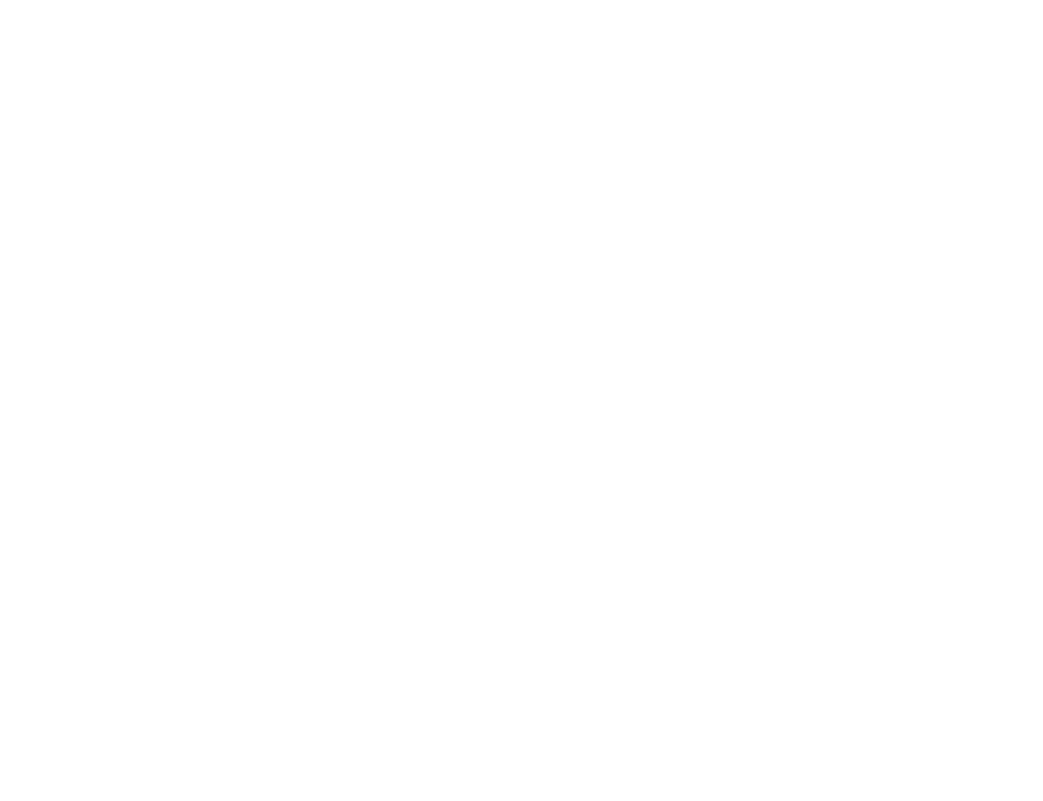
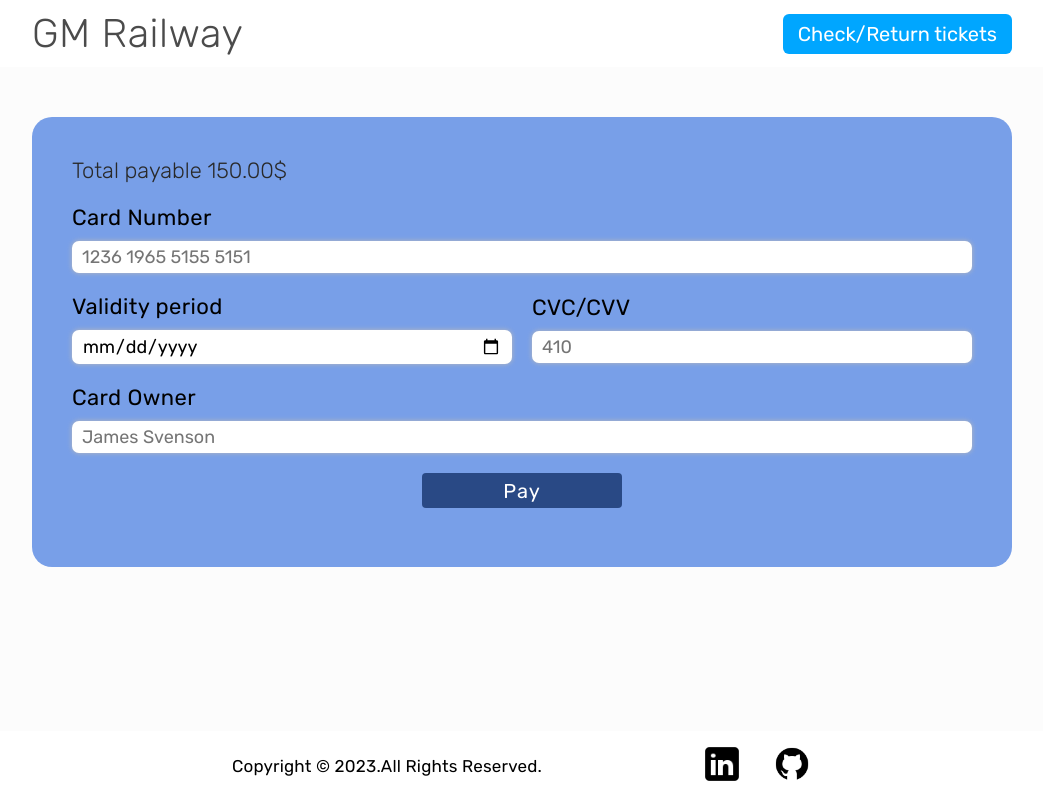
Before and after one commit to MindiashviliGiorgi/gm-railway, an Angular app: page /debitRegistration in a window 1280 px wide. Before the commit this address led to /. Shown: the whole page, without its empty margins (118-1161 px from the left). Built offline with nearby package versions, Linux system fonts and the light colour scheme.

Commit message:
cardDesignDone

```diff
--- a/src/app/app-routing.module.ts
+++ b/src/app/app-routing.module.ts
@@ -3,6 +3,7 @@ import { RouterModule, Routes } from '@angular/router';
 import { HomePageComponent } from './home-page/home-page.component';
 import { RailListPageComponent } from './rail-list-page/rail-list-page.component';
 import { PassengersDataPageComponent } from './passengers-data-page/passengers-data-page.component';
+import { DebitRegistrationPageComponent } from './debit-registration-page/debit-registration-page.component';
 
 const routes: Routes = [
   {
@@ -16,6 +17,10 @@ const routes: Routes = [
   {
     path : 'passengersData',
     component : PassengersDataPageComponent
+  },
+  {
+    path : 'debitRegistration',
+    component : DebitRegistrationPageComponent
   }
 ];
 
--- a/src/app/app.module.ts
+++ b/src/app/app.module.ts
@@ -12,6 +12,7 @@ import { FormsModule, ReactiveFormsModule } from '@angular/forms';
 import { RailListPageComponent } from './rail-list-page/rail-list-page.component';
 import { HttpClientModule } from '@angular/common/http';
 import { PassengersDataPageComponent } from './passengers-data-page/passengers-data-page.component';
+import { DebitRegistrationPageComponent } from './debit-registration-page/debit-registration-page.component';
 
 @NgModule({
   declarations: [
@@ -22,7 +23,8 @@ import { PassengersDataPageComponent } from './passengers-data-page/passengers-d
     HomePageDecorationComponent,
     FooterComponent,
     RailListPageComponent,
-    PassengersDataPageComponent
+    PassengersDataPageComponent,
+    DebitRegistrationPageComponent
   ],
   imports: [
     BrowserModule,
--- /dev/null
+++ b/src/app/debit-registration-page/debit-registration-page.component.html
@@ -0,0 +1,38 @@
+<app-header></app-header>
+<div class="debit-main">
+  <div class="debit-registration-form">
+    <div class="total-amount">
+      <h3>Total payable 150.00$</h3>
+    </div>
+    <form (ngSubmit)="ticketPayment()">
+      <div class="card-number">
+        <p for="cardNumber">Card Number</p>
+        <input type="number" placeholder="1236 1965 5155 5151">
+      </div>
+      <div class="period-cvv">
+        <div class="period">
+          <p for="period">Validity period</p>
+          <input type="date">
+        </div>
+        <div class="cvv">
+          <p for="cvv">CVC/CVV</p>
+          <input type="number" placeholder="410">
+        </div>
+      </div>
+      <div class="card-owner">
+        <p for="owner">Card Owner</p>
+        <input type="text" placeholder="James Svenson">
+      </div>
+      <div class="btn">
+        <button type="submit">Pay</button>
+      </div>
+    </form>
+  </div>
+</div>
+<div class="added" [class.added-animation]="addDone">
+  <div class="added-container">
+    <h1>Payment successfully</h1>
+    <img src="/assets/images/added-icon.png"/>
+  </div>
+</div>
+<app-footer></app-footer>
--- /dev/null
+++ b/src/app/debit-registration-page/debit-registration-page.component.scss
@@ -0,0 +1,177 @@
+.debit-main {
+  width: 100%;
+  min-height: 83vh;
+  display: flex;
+  align-items: top;
+  justify-content: center;
+  padding: 50px 150px;
+  background-color: #fcfcfc;
+  position: relative;
+  z-index: 1;
+  .debit-registration-form {
+    width: 100%;
+    height: 450px;
+    display: flex;
+    flex-direction: column;
+    row-gap: 20px;
+    padding: 40px;
+    background-color: #789fe8;
+    border-radius: 20px;
+    .total-amount {
+      h3 {
+        font-size: 22px;
+        font-weight: 100;
+        color: #292929;
+      }
+    }
+    form {
+      width: 100%;
+      height: 100%;
+      display: flex;
+      flex-direction: column;
+      row-gap: 20px;
+      .period-cvv {
+        display: flex;
+        align-items: center;
+        flex-direction: row;
+        column-gap: 20px;
+        width: 100%;
+        .period,
+        .cvv {
+          display: flex;
+          flex-direction: column;
+          row-gap: 10px;
+          flex: 1;
+          width: 100%;
+          p {
+            font-size: 22px;
+            color: #000;
+            letter-spacing: 0.4px;
+          }
+          input {
+            width: 100%;
+            font-size: 18px;
+            padding: 5px 10px;
+            outline: none;
+            border: none;
+            border-radius: 7px;
+            box-shadow: 0px 0px 5px #bababa;
+          }
+        }
+      }
+      .card-number,
+      .card-owner {
+        display: flex;
+        flex-direction: column;
+        row-gap: 10px;
+        p {
+          font-size: 22px;
+          color: #000;
+          letter-spacing: 0.4px;
+        }
+        input {
+          width: 100%;
+          font-size: 18px;
+          padding: 5px 10px;
+          outline: none;
+          border: none;
+          border-radius: 7px;
+          box-shadow: 0px 0px 5px #bababa;
+        }
+      }
+      .btn {
+        width: 100%;
+        display: flex;
+        align-items: center;
+        justify-content: center;
+        button {
+          background-color: #294985;
+          color: #fff;
+          border: none;
+          outline: none;
+          padding: 5px 10px;
+          font-size: 20px;
+          border-radius: 4px;
+          cursor: pointer;
+          transition: 0.2s;
+          width: 200px;
+          height: 35px;
+          letter-spacing: 1px;
+          &:hover {
+            background-color: #2e5eb7;
+            transition: 0.2s;
+          }
+          &:active {
+            transition: 0s;
+            background-color: #294985;
+          }
+        }
+      }
+    }
+  }
+}
+
+.added {
+  z-index: -15;
+  position: fixed;
+  inset: 0;
+  width: 100%;
+  height: 100vh;
+  display: flex;
+  align-items: center;
+  justify-content: center;
+  transition: opacity 0.4s;
+  opacity: 0;
+  &::after {
+      content: '';
+      position: absolute;
+      width: 100%;
+      height: 100vh;
+      inset: 0;
+      opacity: 0.5;
+      // background-color: #575757;
+      z-index: 2;
+  }
+  .added-container {
+    position: relative;
+    z-index: -9;
+    width: 450px;
+    height: auto;
+    background-color: #fff;
+    padding: 10px 30px;
+    display: flex;
+    align-items: center;
+    justify-content: center;
+    flex-direction: row;
+    column-gap: 20px;
+    border-radius: 15px;
+    box-shadow: 0px 0px 5px #cacaca;
+    h1 {
+      letter-spacing: 0.3px;
+      font-weight: 100;
+    }
+    img {
+      width: 40px;
+      height: 40px;
+      object-fit: cover;
+    }
+  }
+}
+.added-animation {
+  z-index: 9;
+  animation: addedDone 1s ease-in-out;
+  .added-container {
+    z-index: 10;
+  }
+}
+@keyframes addedDone {
+  0% {
+    opacity: 0;
+  }
+  50% {
+    opacity: 1;
+  }
+  100% {
+    opacity: 0;
+  }
+}
--- /dev/null
+++ b/src/app/debit-registration-page/debit-registration-page.component.ts
@@ -0,0 +1,27 @@
+import { Component } from '@angular/core';
+
+@Component({
+  selector: 'app-debit-registration-page',
+  templateUrl: './debit-registration-page.component.html',
+  styleUrls: ['./debit-registration-page.component.scss']
+})
+export class DebitRegistrationPageComponent {
+
+  addDone : boolean = false;
+
+  constructor() {}
+
+  ngOnInit():void {}
+
+  addActive() {
+    this.addDone = true;
+    setTimeout(() => {
+      this.addDone = false;
+    }, 1000)
+  };
+
+  ticketPayment(){
+    this.addActive()
+  }
+
+}
--- a/src/app/passengers-data-page/passengers-data-page.component.html
+++ b/src/app/passengers-data-page/passengers-data-page.component.html
@@ -67,9 +67,9 @@
                         <div class="passenger-container-down">
                           <select formControlName="trainClass">
                             <option value="">Train Class</option>
-                            <option value="150">I Class</option>
-                            <option value="100">II Class</option>
-                            <option value="50">III Class</option>
+                            <option value="150">I Class 150$</option>
+                            <option value="100">II Class 100$</option>
+                            <option value="50">III Class 50$</option>
                           </select>
                           <select formControlName="place">
                             <option value="">Place in train</option>
@@ -101,13 +101,15 @@
         </div>
         <div class="place-price">
           <div class="place">
+            <p>Place</p>
             <ng-container *ngFor="let passenger of storedData.passengers; let i = index;">
-              <p>Place : {{ passenger.place }}</p>
+              <p>{{ passenger.place }}</p>
             </ng-container>
           </div>
           <div class="price">
+            <p>Price</p>
             <ng-container *ngFor="let passenger of storedData.passengers; let i = index;">
-              <p>Price : {{ passenger.trainClass }}$</p>
+              <p>{{ passenger.trainClass + '$'}}</p>
             </ng-container>
           </div>
         </div>
@@ -115,12 +117,8 @@
           <p>Full Price : </p>
           <p>{{ amount() }}$</p>
         </div>
-        <div class="rules">
-          <input type="radio">
-          <p>I have read and agree to the rules</p>
-        </div>
         <div class="ticket-register-btn">
-          <button>Ticket Registration</button>
+          <button (click)="ticketRegister()">Ticket Registration</button>
         </div>
       </div>
     </div>
--- a/src/app/passengers-data-page/passengers-data-page.component.scss
+++ b/src/app/passengers-data-page/passengers-data-page.component.scss
@@ -257,7 +257,7 @@
         .place-price {
           width: 100%;
           display: flex;
-          align-items: center;
+          align-items: top;
           justify-content: space-between;
           .place,
           .price {
@@ -267,6 +267,9 @@
             p {
               font-size: 18px;
             }
+          }
+          .price {
+            text-align: right;
           }
 
         }
--- a/src/app/passengers-data-page/passengers-data-page.component.ts
+++ b/src/app/passengers-data-page/passengers-data-page.component.ts
@@ -1,5 +1,6 @@
 import { Component, ElementRef, OnInit, ViewChild } from '@angular/core';
 import { FormArray, FormBuilder, FormControl, FormGroup } from '@angular/forms';
+import { Router } from '@angular/router';
 
 @Component({
   selector: 'app-passengers-data-page',
@@ -13,7 +14,7 @@ export class PassengersDataPageComponent implements OnInit {
   addDone : boolean = false;
   totalAmount : number = 0;
 
-  constructor(private formBuilder: FormBuilder) {
+  constructor(private formBuilder: FormBuilder, private router : Router) {
     const storedDataString = localStorage.getItem('formData');
     if (storedDataString) {
       this.storedData = JSON.parse(storedDataString);
@@ -117,10 +118,10 @@ export class PassengersDataPageComponent implements OnInit {
     });
 
     return result;
+  };
+
+  ticketRegister() {
+    this.router.navigate(['/debitRegistration']);
   }
 
-
-
-
-
 }
```
Also changed, not shown: 1 other file (tests, documents, lock files or other folders).
